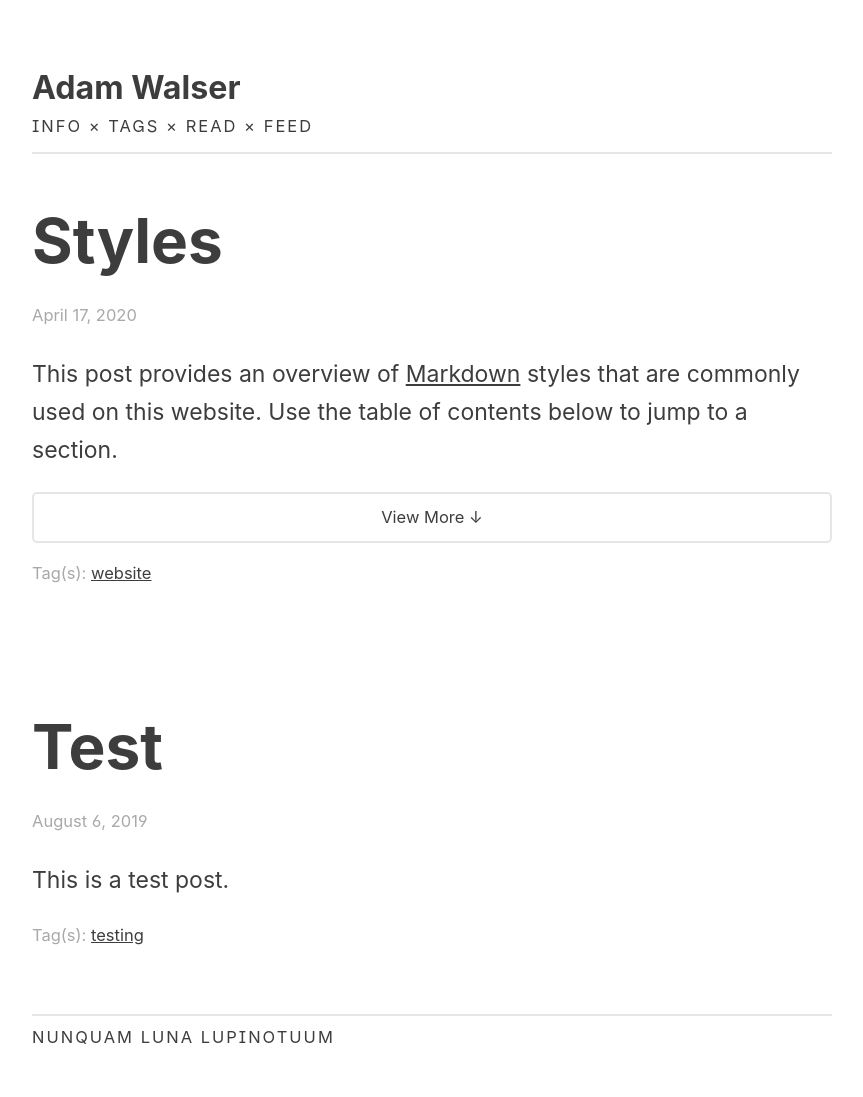
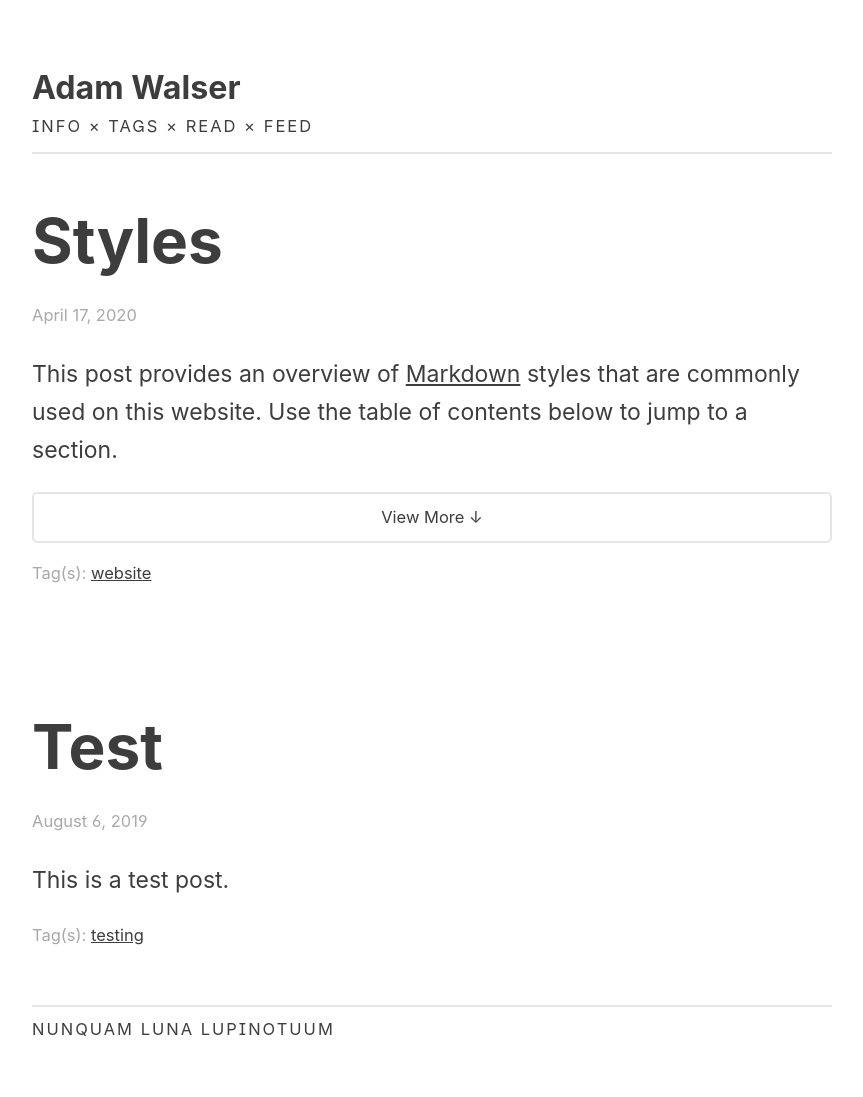
Before and after one commit to ajpwalser/ajpwalser.github.io, a Jekyll site: the page built from index.html, in a window 1280 px wide. Shown: the whole page, without its empty margins (208-1071 px from the left). Built offline with Jekyll 4.4.1, drawn with Linux system fonts in a browser that asks for light colours; some web fonts are replaced; the list of posts is cut into pages by our own code.

Commit message:
Update style.css

```diff
--- a/css/style.css
+++ b/css/style.css
@@ -27,8 +27,7 @@ body {
 
 .first,
 nav,
-figcaption,
-footer {
+figcaption {
 	margin-top: -1em;
 }
 
@@ -146,7 +145,8 @@ time,
 	color: rgb(169, 169, 169);
 }
 
-p.time {
+p.time,
+footer {
 	margin-top: -1.5em;
 }
 
```
